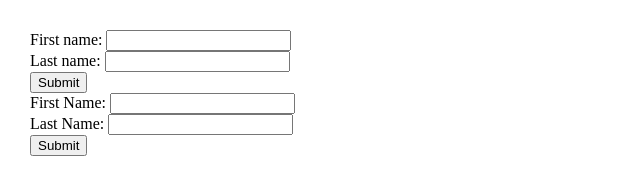
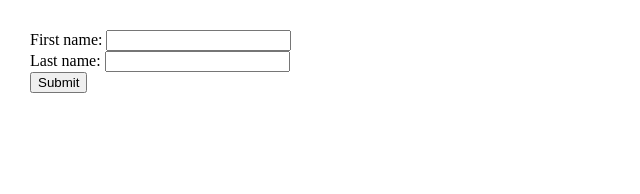
Before and after one commit to acciojob/form-login-HarshGautam-code, a website: page main.html in a window 1280 px wide. Shown: the whole page, without its empty margins (0-640 px from the left). Drawn offline with Linux system fonts and the light colour scheme.

```diff
--- a/main.html
+++ b/main.html
@@ -21,12 +21,6 @@
     <script type="text/javascript" src="./script.js">
 </script>
 
-<form onsubmit="return getFormvalue()">
-  First Name: <input type="text" name="fname"><br>
-  Last Name: <input type="text" name="lname"><br>
-  <input type="submit" value="Submit">
-</form>
-
 </body>
 
 </html>
```
